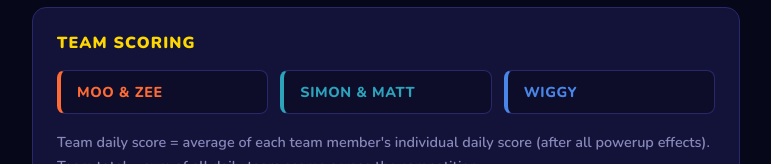
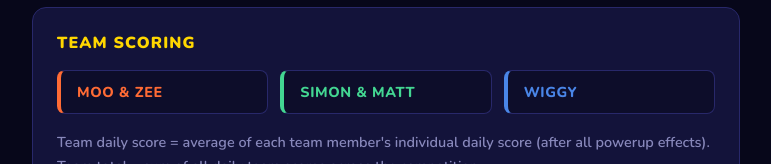
Before and after one commit to simonjamesgreen/rings-club, a React (Vite) app: page /rules in a window 1280 px wide. Shown: the part 3444-3608 px from the top of the page, without its empty margins (254-1025 px from the left). Built offline with nearby package versions, Linux system fonts and the light colour scheme.

Commit message:
feat: new teams (Moo & Zee, Matt & Simon, Wiggy solo), stand hours 12 → 10

```diff
--- a/src/pages/Rules.jsx
+++ b/src/pages/Rules.jsx
@@ -281,7 +281,7 @@ export default function Rules() {
           <div className="rules-team" style={{ '--team-color': '#ff6b35' }}>
             <span className="rules-team-name">Moo &amp; Zee</span>
           </div>
-          <div className="rules-team" style={{ '--team-color': '#2da2bb' }}>
+          <div className="rules-team" style={{ '--team-color': '#43d692' }}>
             <span className="rules-team-name">Simon &amp; Matt</span>
           </div>
           <div className="rules-team" style={{ '--team-color': '#4a86e8' }}>
```
